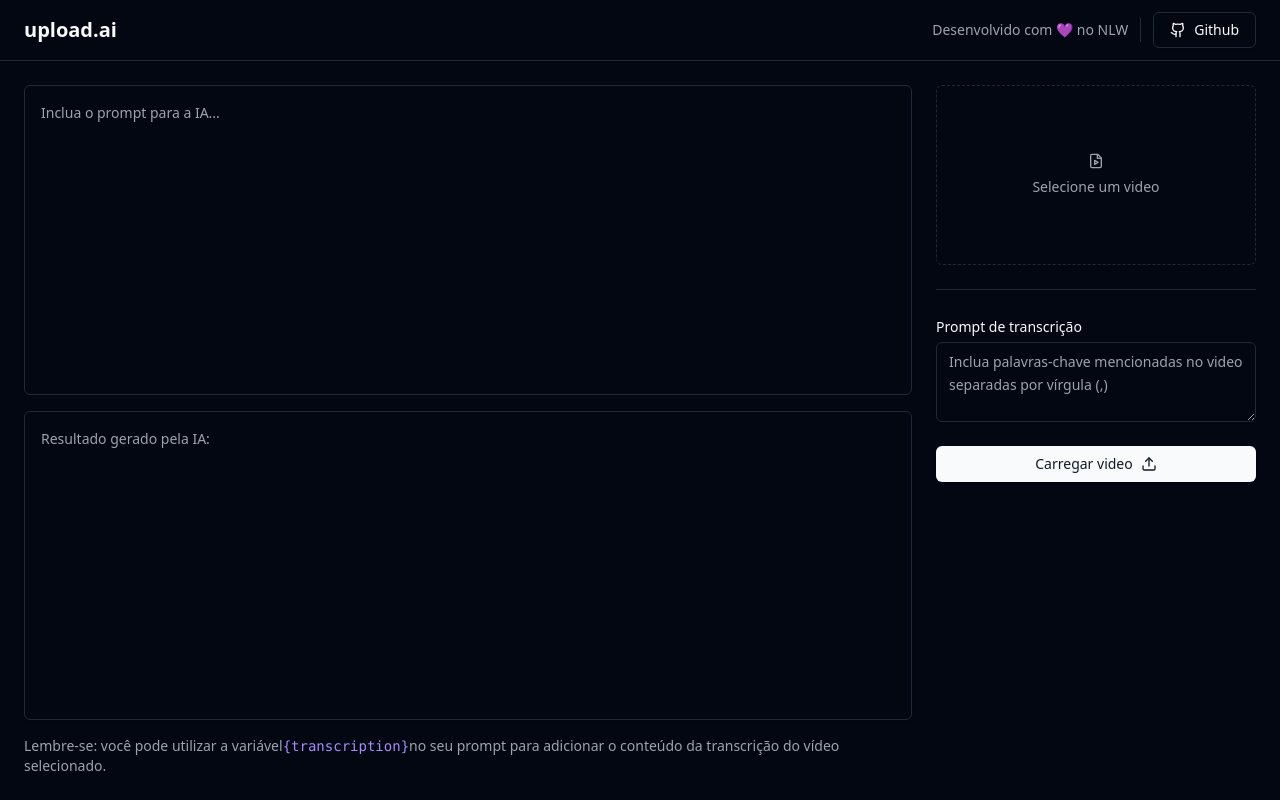
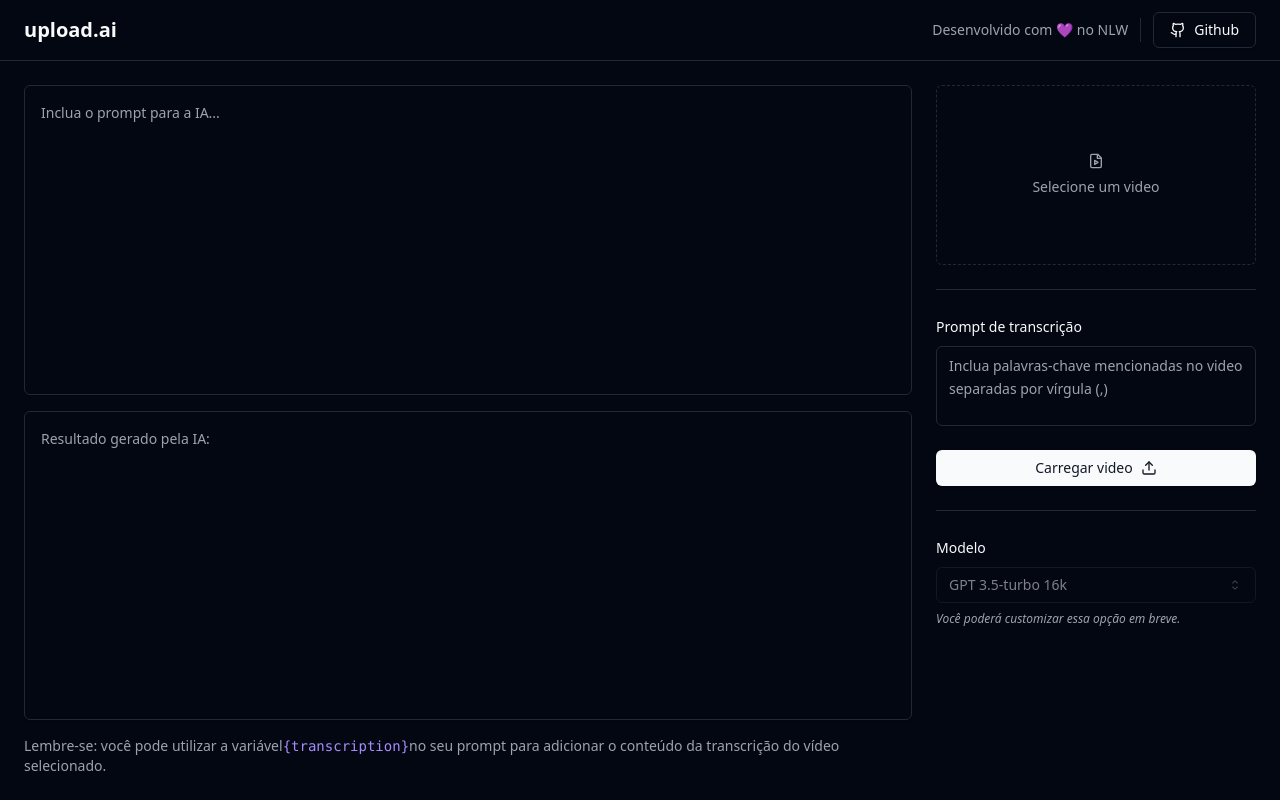
Before and after one commit to andrewgerez/upload-ai, a React (Vite) app: page / in a window 1280 px wide. Built offline with nearby package versions, Linux system fonts and the light colour scheme.

Commit message:
feat: ia model dropdown

```diff
--- a/package.json
+++ b/package.json
@@ -12,6 +12,7 @@
   "dependencies": {
     "@radix-ui/react-icons": "^1.3.0",
     "@radix-ui/react-label": "^2.0.2",
+    "@radix-ui/react-select": "^1.2.2",
     "@radix-ui/react-separator": "^1.0.3",
     "@radix-ui/react-slot": "^1.0.2",
     "class-variance-authority": "^0.7.0",
--- a/src/App.tsx
+++ b/src/App.tsx
@@ -3,6 +3,7 @@
 import { Separator } from './components/ui/separator';
 import { Textarea } from './components/ui/textarea';
 import { Label } from './components/ui/label';
+import { Select, SelectContent, SelectItem, SelectTrigger, SelectValue } from './components/ui/select';
 
 export function App() {
   return (
@@ -68,7 +69,7 @@
 
             <Separator />
 
-            <div className="space-y-1">
+            <div className="space-y-2">
               <Label
                 htmlFor="transcription_prompt"
               >
@@ -77,7 +78,7 @@
 
               <Textarea
                 id="transcription_prompt"
-                className="min-h-20 leading-relaxed"
+                className="h-20 leading-relaxed resize-none"
                 placeholder="Inclua palavras-chave mencionadas no video separadas por vírgula (,)"
               />
             </div>
@@ -87,6 +88,25 @@
               <Upload className="w-4 h-4 ml-2" />
             </Button>
           </form>
+
+          <Separator />
+
+          <form className="space-y-6">
+            <div className="space-y-2">
+              <Label>Modelo</Label>
+              <Select disabled defaultValue='gpt3.5'>
+                <SelectTrigger>
+                  <SelectValue />
+                </SelectTrigger>
+                <SelectContent>
+                  <SelectItem value="gpt3.5">GPT 3.5-turbo 16k</SelectItem>
+                </SelectContent>
+              </Select>
+              <span className="block text-xs text-muted-foreground italic">
+                Você poderá customizar essa opção em breve.
+              </span>
+            </div>
+          </form>
         </aside>
       </main>
     </div>
--- /dev/null
+++ b/src/components/ui/select.tsx
@@ -0,0 +1,118 @@
+import * as React from "react"
+import { CaretSortIcon, CheckIcon } from "@radix-ui/react-icons"
+import * as SelectPrimitive from "@radix-ui/react-select"
+
+import { cn } from "@/lib/utils"
+
+const Select = SelectPrimitive.Root
+
+const SelectGroup = SelectPrimitive.Group
+
+const SelectValue = SelectPrimitive.Value
+
+const SelectTrigger = React.forwardRef<
+  React.ElementRef<typeof SelectPrimitive.Trigger>,
+  React.ComponentPropsWithoutRef<typeof SelectPrimitive.Trigger>
+>(({ className, children, ...props }, ref) => (
+  <SelectPrimitive.Trigger
+    ref={ref}
+    className={cn(
+      "flex h-9 w-full items-center justify-between rounded-md border border-input bg-transparent px-3 py-2 text-sm shadow-sm ring-offset-background placeholder:text-muted-foreground focus:outline-none focus:ring-1 focus:ring-ring disabled:cursor-not-allowed disabled:opacity-50",
+      className
+    )}
+    {...props}
+  >
+    {children}
+    <SelectPrimitive.Icon asChild>
+      <CaretSortIcon className="h-4 w-4 opacity-50" />
+    </SelectPrimitive.Icon>
+  </SelectPrimitive.Trigger>
+))
+SelectTrigger.displayName = SelectPrimitive.Trigger.displayName
+
+const SelectContent = React.forwardRef<
+  React.ElementRef<typeof SelectPrimitive.Content>,
+  React.ComponentPropsWithoutRef<typeof SelectPrimitive.Content>
+>(({ className, children, position = "popper", ...props }, ref) => (
+  <SelectPrimitive.Portal>
+    <SelectPrimitive.Content
+      ref={ref}
+      className={cn(
+        "relative z-50 min-w-[8rem] overflow-hidden rounded-md border bg-popover text-popover-foreground shadow-md data-[state=open]:animate-in data-[state=closed]:animate-out data-[state=closed]:fade-out-0 data-[state=open]:fade-in-0 data-[state=closed]:zoom-out-95 data-[state=open]:zoom-in-95 data-[side=bottom]:slide-in-from-top-2 data-[side=left]:slide-in-from-right-2 data-[side=right]:slide-in-from-left-2 data-[side=top]:slide-in-from-bottom-2",
+        position === "popper" &&
+          "data-[side=bottom]:translate-y-1 data-[side=left]:-translate-x-1 data-[side=right]:translate-x-1 data-[side=top]:-translate-y-1",
+        className
+      )}
+      position={position}
+      {...props}
+    >
+      <SelectPrimitive.Viewport
+        className={cn(
+          "p-1",
+          position === "popper" &&
+            "h-[var(--radix-select-trigger-height)] w-full min-w-[var(--radix-select-trigger-width)]"
+        )}
+      >
+        {children}
+      </SelectPrimitive.Viewport>
+    </SelectPrimitive.Content>
+  </SelectPrimitive.Portal>
+))
+SelectContent.displayName = SelectPrimitive.Content.displayName
+
+const SelectLabel = React.forwardRef<
+  React.ElementRef<typeof SelectPrimitive.Label>,
+  React.ComponentPropsWithoutRef<typeof SelectPrimitive.Label>
+>(({ className, ...props }, ref) => (
+  <SelectPrimitive.Label
+    ref={ref}
+    className={cn("px-2 py-1.5 text-sm font-semibold", className)}
+    {...props}
+  />
+))
+SelectLabel.displayName = SelectPrimitive.Label.displayName
+
+const SelectItem = React.forwardRef<
+  React.ElementRef<typeof SelectPrimitive.Item>,
+  React.ComponentPropsWithoutRef<typeof SelectPrimitive.Item>
+>(({ className, children, ...props }, ref) => (
+  <SelectPrimitive.Item
+    ref={ref}
+    className={cn(
+      "relative flex w-full cursor-default select-none items-center rounded-sm py-1.5 pl-2 pr-8 text-sm outline-none focus:bg-accent focus:text-accent-foreground data-[disabled]:pointer-events-none data-[disabled]:opacity-50",
+      className
+    )}
+    {...props}
+  >
+    <span className="absolute right-2 flex h-3.5 w-3.5 items-center justify-center">
+      <SelectPrimitive.ItemIndicator>
+        <CheckIcon className="h-4 w-4" />
+      </SelectPrimitive.ItemIndicator>
+    </span>
+    <SelectPrimitive.ItemText>{children}</SelectPrimitive.ItemText>
+  </SelectPrimitive.Item>
+))
+SelectItem.displayName = SelectPrimitive.Item.displayName
+
+const SelectSeparator = React.forwardRef<
+  React.ElementRef<typeof SelectPrimitive.Separator>,
+  React.ComponentPropsWithoutRef<typeof SelectPrimitive.Separator>
+>(({ className, ...props }, ref) => (
+  <SelectPrimitive.Separator
+    ref={ref}
+    className={cn("-mx-1 my-1 h-px bg-muted", className)}
+    {...props}
+  />
+))
+SelectSeparator.displayName = SelectPrimitive.Separator.displayName
+
+export {
+  Select,
+  SelectGroup,
+  SelectValue,
+  SelectTrigger,
+  SelectContent,
+  SelectLabel,
+  SelectItem,
+  SelectSeparator,
+}
```
Also changed, not shown: 1 other file (tests, documents, lock files or other folders).
